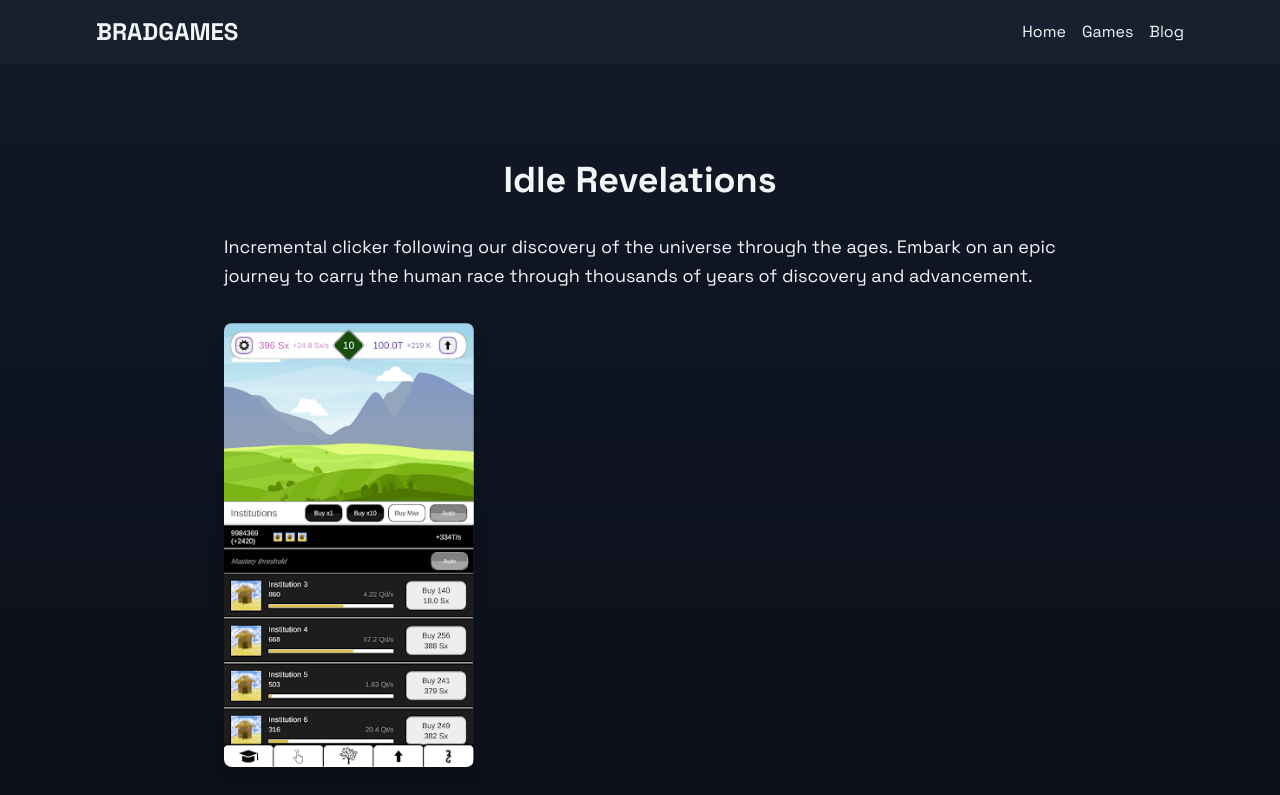
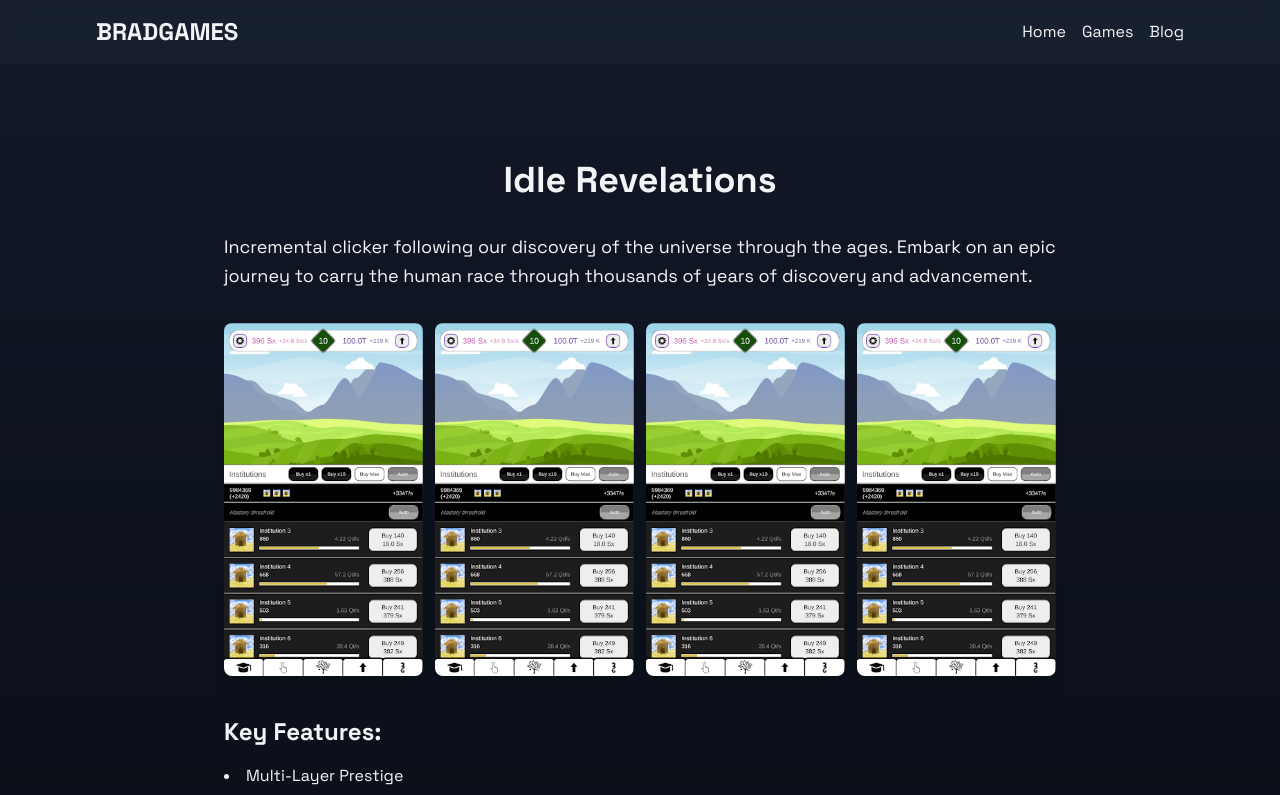
Before and after one commit to brahdleh/game-portfolio, a Next.js app in the folder my-app/: page /games/1 in a window 1280 px wide. Shown: the top 795 px of the page. Built offline with nearby package versions, Linux system fonts and the light colour scheme.

Commit message:
multi-images

```diff
--- a/my-app/app/games/[id]/page.tsx
+++ b/my-app/app/games/[id]/page.tsx
@@ -5,7 +5,7 @@ const games = [
   {
     id: 1,
     title: 'Idle Revelations',
-    image: '/institutions_30nov.png',
+    images: ['/institutions_30nov.png', '/institutions_30nov.png', '/institutions_30nov.png', '/institutions_30nov.png'],
     description: 'Incremental clicker following our discovery of the universe through the ages. Embark on an epic journey to carry the human race through thousands of years of discovery and advancement.',
     features: ['Multi-Layer Prestige', 'Engaging Story', 'Novel Mechanics', 'Clicking (Optional)'],
     longDescription: `
@@ -44,7 +44,11 @@ export default async function GamePage({ params }: { params: { id: string } }) {
       <h1 className="text-4xl font-bold mb-8 text-center">{game.title}</h1>
       <p className="text-lg leading-relaxed mb-8">{game.description}</p>
       <div className="gap-12 mb-12">
-        <Image src={game.image} alt={game.title} width={250} height={100} className="rounded-lg shadow-lg mb-10" />
+        <div className='grid grid-cols-4 gap-x-3'>
+          {game.images.map((image, index) => (
+            <Image key={index} src={image} alt={game.title} width={500} height={500} className="span-cols-1 rounded-lg shadow-lg mb-10" />
+          ))}
+        </div>
         <div className="space-y-4">
           <h2 className="text-2xl font-bold">Key Features:</h2>
           <ul className="list-disc list-inside space-y-1">
```
